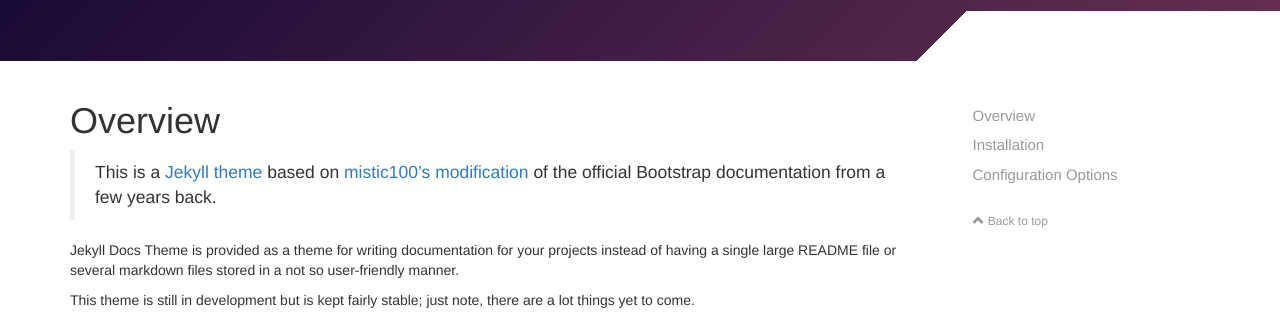
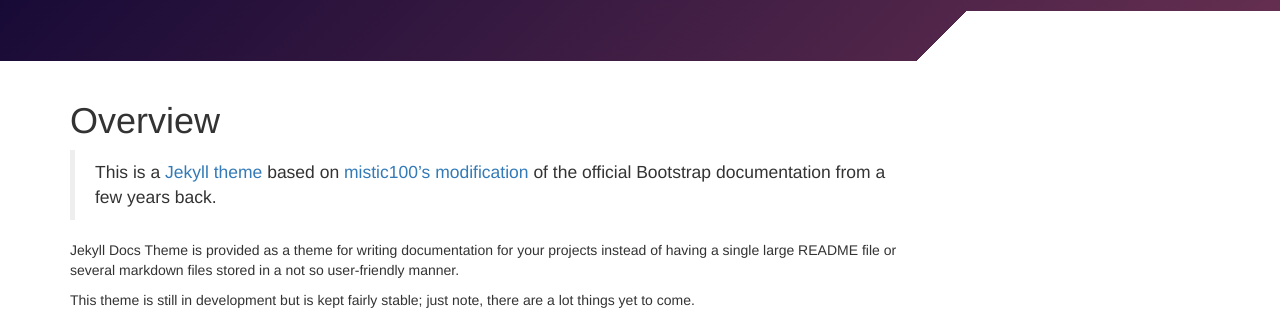
Before and after one commit to allejo/jekyll-docs-theme, a Jekyll site: the page built from index.md, in a window 1280 px wide. Shown: the part 313-630 px from the top of the page. Built offline with Jekyll 4.4.1, drawn with Linux system fonts in a browser that asks for light colours; nearby versions of some CDN libraries; comment, search, counter and statistics services are not loaded; our own code applies the rules of GitHub Pages for plain Markdown files; part of the change alters nothing that is shown.

```diff
--- /dev/null
+++ b/_includes/toc.html
@@ -0,0 +1,75 @@
+{% capture tocWorkspace %}
+    {% comment %}
+        This snippet was taken from https://github.com/allejo/jekyll-toc
+
+        "...like all things liquid - where there's a will, and ~36 hours to spare, there's usually a/some way" ~jaybe
+
+        Usage:
+            {% include toc.html html=content sanitize=true class="inline_toc" id="my_toc" h_min=2 h_max=3 %}
+
+        Parameters:
+            * html     (string) - the HTML of compiled markdown generated by kramdown in Jekyll
+
+        Optional Parameters:
+            * sanitize (bool)   : false  - when set to true, the headers will be stripped of any HTML in the TOC
+            * class    (string) :   ''   - a CSS class assigned to the TOC
+            * id       (string) :   ''   - an ID to assigned to the TOC
+            * h_min    (int)    :   1    - the minimum TOC header level to use; any header lower than this value will be ignored
+            * h_max    (int)    :   6    - the maximum TOC header level to use; any header greater than this value will be ignored
+
+        Output:
+            An unordered list representing the table of contents of a markdown block. This snippet will only generate the table of contents and will NOT output the markdown given to it
+    {% endcomment %}
+
+    {% capture my_toc %}{% endcapture %}
+    {% assign minHeader = include.h_min | default: 1 %}
+    {% assign maxHeader = include.h_max | default: 6 %}
+    {% assign nodes = include.html | split: '<h' %}
+    {% assign firstHeader = true %}
+
+    {% for node in nodes %}
+        {% if node == "" %}
+            {% continue %}
+        {% endif %}
+
+        {% assign headerLevel = node | replace: '"', '' | slice: 0, 1 | times: 1 %}
+
+        {% if headerLevel < minHeader or headerLevel > maxHeader %}
+            {% continue %}
+        {% endif %}
+
+        {% if firstHeader %}
+            {% assign firstHeader = false %}
+            {% assign minHeader = headerLevel %}
+        {% endif %}
+
+        {% assign indentAmount = headerLevel | minus: minHeader | add: 1 %}
+        {% assign _workspace = node | split: '</h' %}
+
+        {% assign _idWorkspace = _workspace[0] | split: '"' %}
+        {% assign html_id = _idWorkspace[1] %}
+
+        {% capture _hAttrToStrip %}{{ headerLevel }} id="{{ html_id }}">{% endcapture %}
+        {% assign header = _workspace[0] | replace: _hAttrToStrip, '' %}
+
+        {% assign space = '' %}
+        {% for i in (1..indentAmount) %}
+            {% assign space = space | prepend: '  ' %}
+        {% endfor %}
+
+        {% capture my_toc %}{{ my_toc }}
+{{ space }}- [{% if include.sanitize %}{{ header | strip_html }}{% else %}{{ header }}{% endif %}](#{{ html_id }}){% endcapture %}
+
+    {% endfor %}
+
+    {% if include.class %}
+        {% capture my_toc %}{:.{{ include.class }}}
+{{ my_toc | lstrip }}{% endcapture %}
+    {% endif %}
+
+    {% if include.id %}
+        {% capture my_toc %}{: #{{ include.id }}}
+{{ my_toc | lstrip }}{% endcapture %}
+    {% endif %}
+{% endcapture %}{% assign tocWorkspace = '' %}
+{{ my_toc | markdownify }}
--- a/_layouts/page.html
+++ b/_layouts/page.html
@@ -4,12 +4,12 @@ layout: default
 
 <div class="container">
     <div class="bs-docs-container row">
-        <div class="col-md-12" role="main">
+        <div class="col-md-9" role="main">
             <div class="bs-docs-section">{{ content }}</div>
         </div>
 
         <div class="col-md-3 bs-docs-sidebar hidden-print" role="complementary">
-            <ul class="nav bs-docs-sidenav"></ul>
+            {% include toc.html html=content class="nav.bs-docs-sidenav" h_max=3 %}
 
             <a class="back-to-top" href="#top"> <i class="glyphicon glyphicon-chevron-up"></i>
                 Back to top
```
Also changed, not shown: assets/js/docs.min.js.
